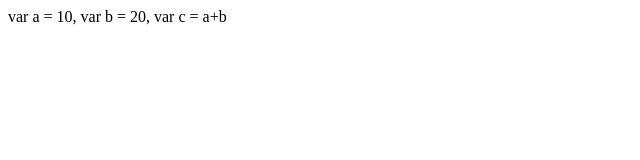
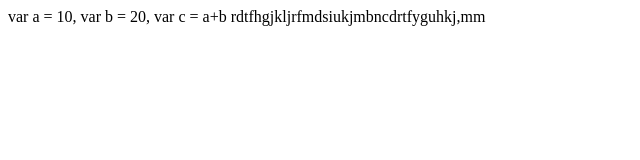
Before and after one commit to dheerajverma9820/Practice, a plain HTML site: page home.html in a window 1280 px wide. Shown: the whole page, without its empty margins (0-640 px from the left). Drawn offline with Linux system fonts and the light colour scheme.

Commit message:
this is my commit

```diff
--- a/home.html
+++ b/home.html
@@ -9,3 +9,5 @@
     var a = 10,
     var b = 20,
     var c = a+b
+
+    rdtfhgjkljrfmdsiukjmbncdrtfyguhkj,mm
```
